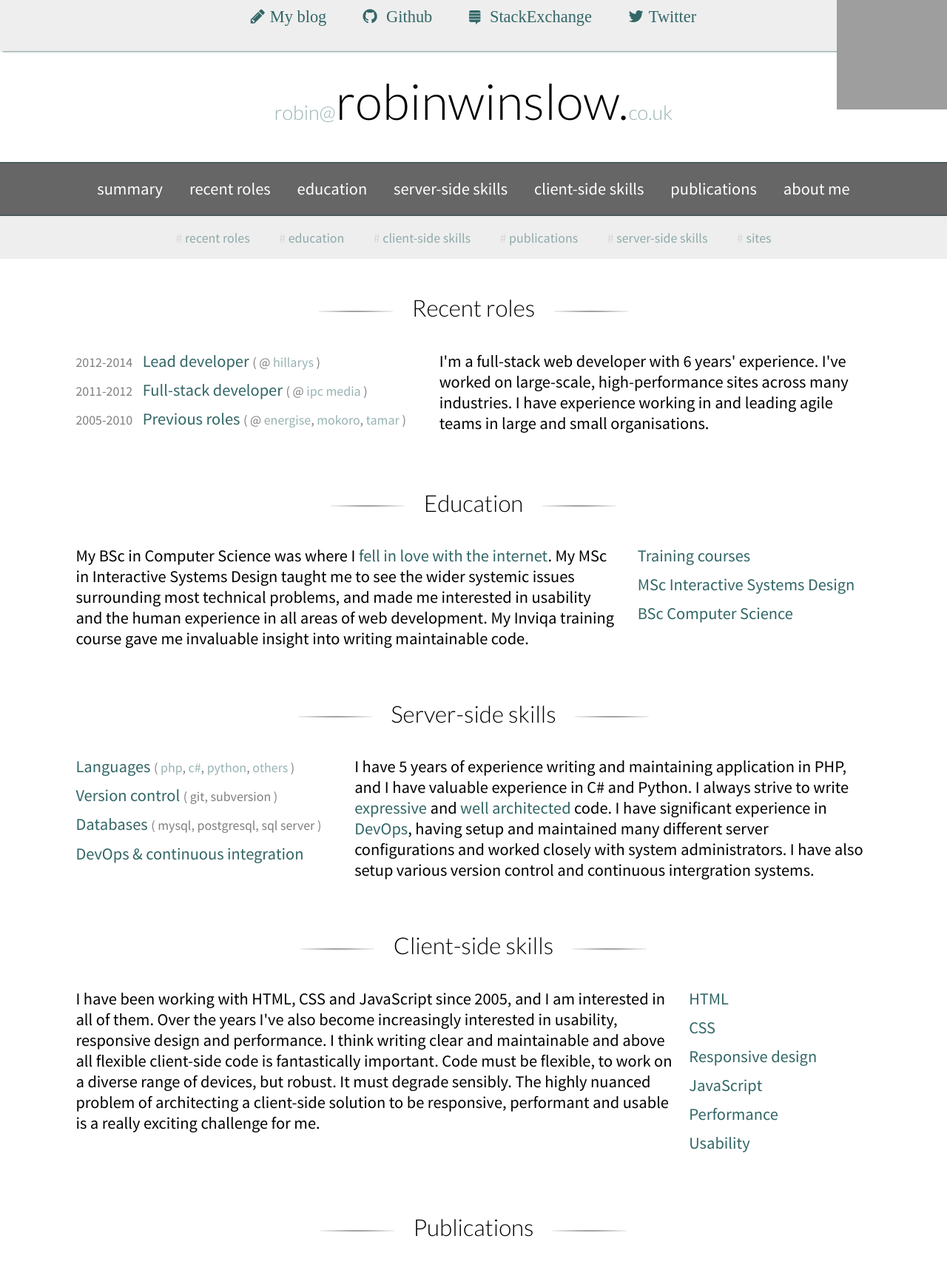
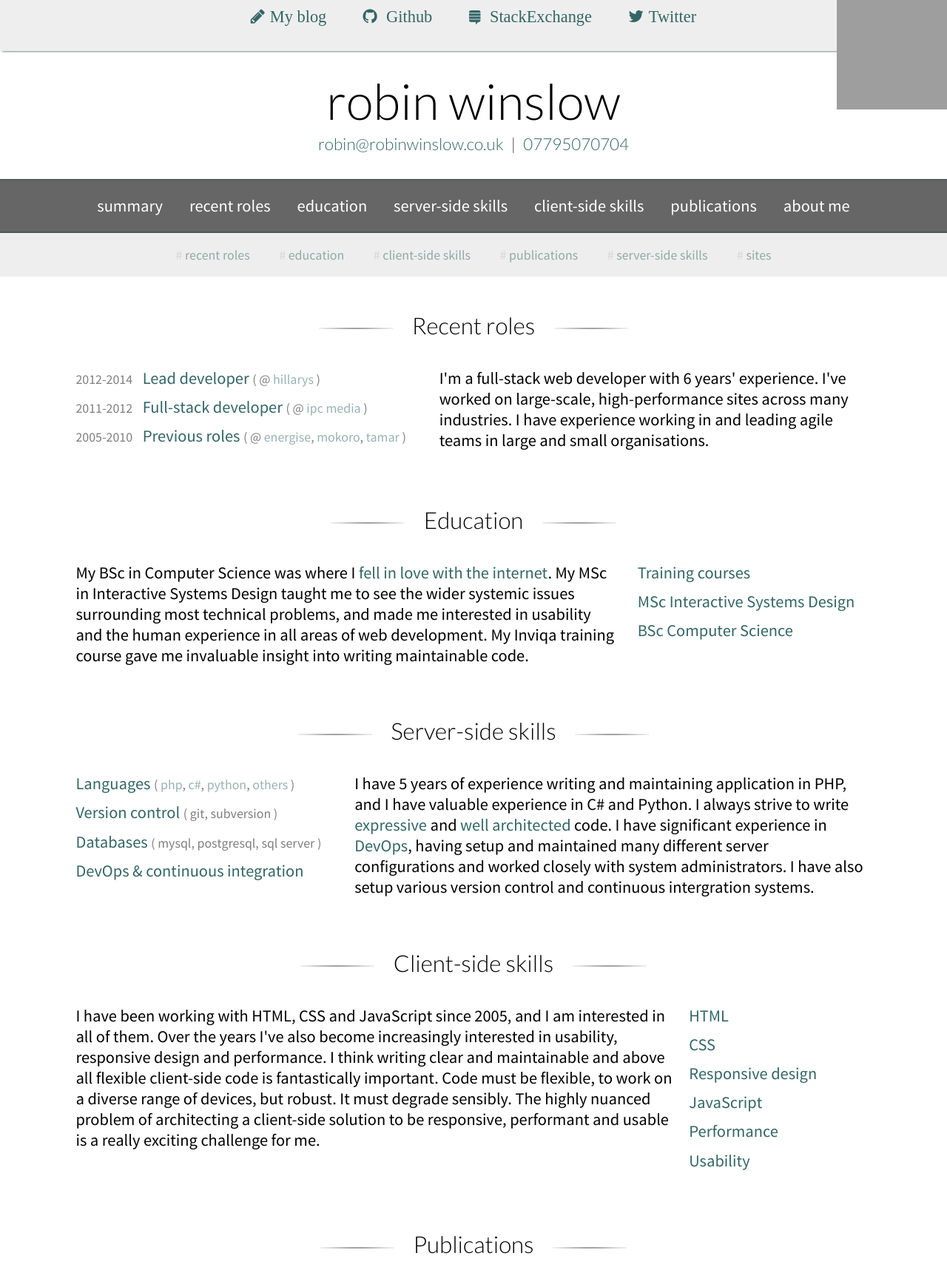
Before and after one commit to nottrobin/cv.robinwinslow.uk, a Django app: template cv/templates/cv/index.html in a window 1280 px wide. Shown: the top 1717 px of the page at 74% size. Run offline with Django 3.2, Linux system fonts and the light colour scheme; the template is opened without the code that fills it, so the values that code supplies are empty; some libraries are stand-ins or nearby versions; grey boxes are pictures that could not be loaded.

Commit message:
Change header toer to be more sensible

```diff
--- a/cv/static/cv/css/global.css
+++ b/cv/static/cv/css/global.css
@@ -101,18 +101,9 @@ small {
 .headline {
     text-transform: lowercase;
     text-align: center;
-    padding: 0.5em;
+    padding: 0 0.2em;
     font-size: 3em;
-    box-sizing: border-box;
     line-height: 1em;
-}
-.headline a {
-    color: black;
-}
-.headline a small {
-    opacity: 0.5;
-    font-size: 0.4em;
-    color: #366;
 }
 
 @media (max-width: 40rem) {
@@ -125,15 +116,34 @@ small {
         font-size: 2em;
     }
 }
-@media (max-width: 26rem) {
-    .headline small {
-        display: block;
-        line-height: 1.4em;
-    }
-}
 @media (max-width: 15rem) {
     .headline {
         font-size: 1.5em;
+    }
+}
+
+.contact-navigation {
+    font-family: lato;
+    text-align: center;
+    padding: 0.5em 0.5em 0 0.5em;
+    margin-bottom: 1.5em;
+}
+.contact-navigation li {
+    display: inline-block;
+    position: relative;
+}
+.contact-navigation li:not(:last-child):after {
+    display: inline-block;
+    margin: 0 0.25em;
+    content: '|';
+    color: #333;
+}
+@media (max-width: 30em) {
+    .contact-navigation li {
+        display: block;
+    }
+    .contact-navigation li:not(:last-child):after {
+        display: none;
     }
 }
 
@@ -266,6 +276,7 @@ footer {
 .external-navigation {
     box-shadow: 0 3px 3px -3px #033;
     background-color: #eee;
+    margin-bottom: 1.5em;
 }
 .external-navigation ul {
     overflow: hidden;
--- a/cv/templates/cv/wrapper.html
+++ b/cv/templates/cv/wrapper.html
@@ -65,11 +65,18 @@
                 </ul>
             </nav>
 
-            <h1 class="email headline">
-                <a href="mailto:robin@robinwinslow.co.uk">
-                    <small>robin@</small>robinwinslow.<small>co.uk</small>
-                </a>
-            </h1>
+            <h1 class="email headline">Robin Winslow</h1>
+
+            <nav class="contact-navigation">
+                <ul>
+                    <li>
+                        <a href="mailto:robin@robinwinslow.co.uk">robin@robinwinslow.co.uk</a>
+                    </li>
+                    <li>
+                        <a href="tel:07795070704">07795070704</a>
+                    </li>
+                </ul>
+            </nav>
 
             <script>
                 getJson(
```
